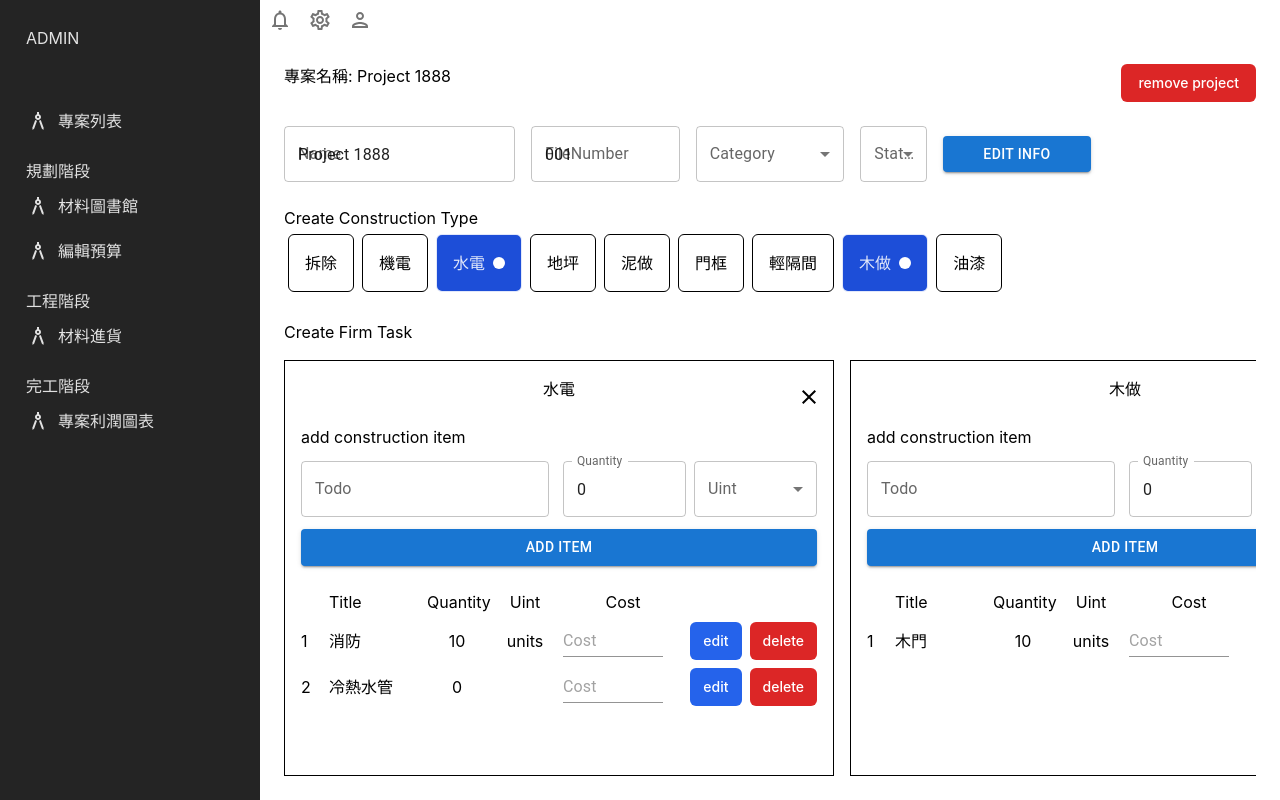
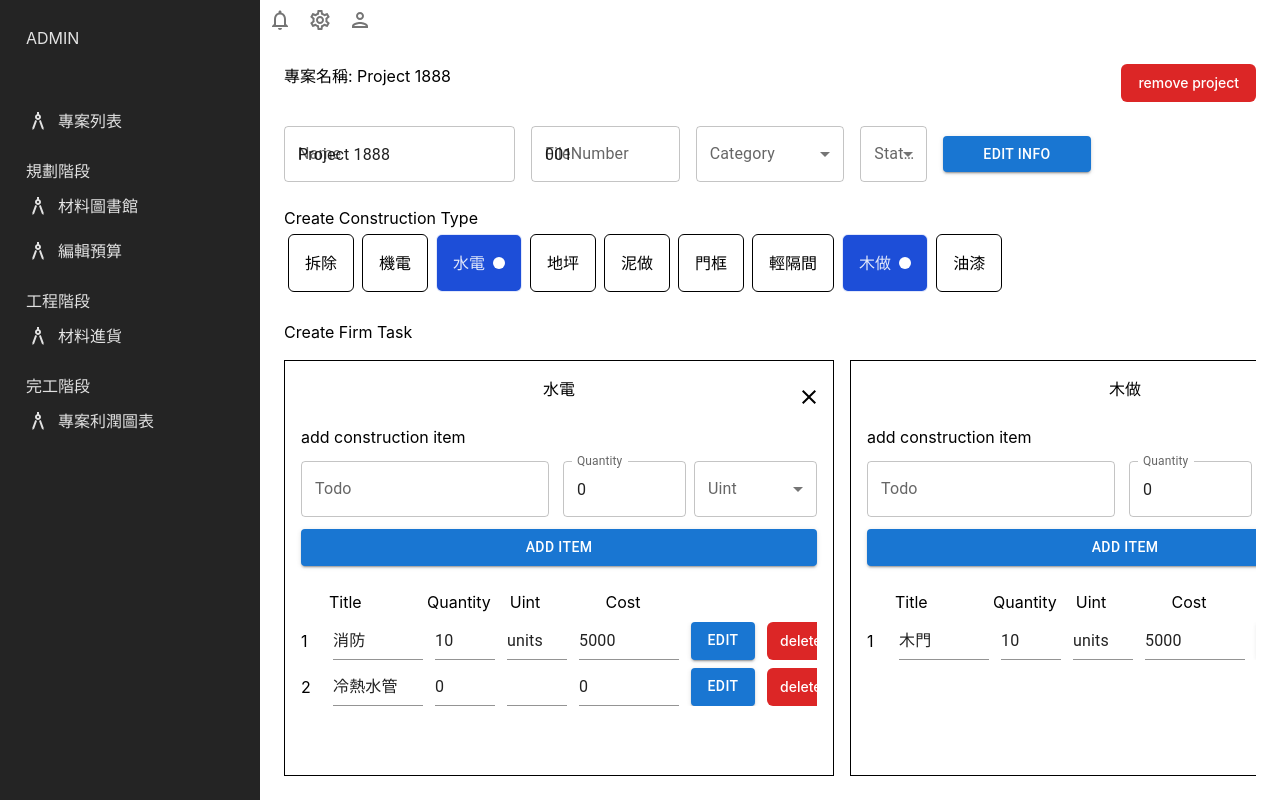
Before and after one commit to eddie8119/react-dashboard, a React (Vite) app: page /plan/project/0 in a window 1280 px wide. Built offline with nearby package versions, Linux system fonts and the light colour scheme; data requests are answered from the project's data file.

Commit message:
建立TaskTodo 請求編輯功能

```diff
--- a/src/content/dashboards/ProjectPlan/TodoPanel.tsx
+++ b/src/content/dashboards/ProjectPlan/TodoPanel.tsx
@@ -1,7 +1,9 @@
-import { useState, lazy, useContext, FC } from 'react';
+import { useState, lazy, useContext, useEffect, FC } from 'react';
 import ProjectContext from '../../../context/ProjectContext';
 import { editProjectThirdParty } from '../../../api/project';
 import Input from '@mui/material/Input';
+import { useForm } from 'react-hook-form';
+import { Button } from '@mui/material';
 const PopUp = lazy(() => import('../../../components/PopUp'));
 
 interface TodoPanelProps {
@@ -9,6 +11,13 @@ interface TodoPanelProps {
   index: number;
   firmTaskId: number;
   firmTaskLists: TaskData[];
+}
+
+interface FormValues {
+  todo: string;
+  uint: string;
+  quantity: number;
+  cost: number;
 }
 
 const TodoPanel: FC<TodoPanelProps> = ({
@@ -22,20 +31,33 @@ const TodoPanel: FC<TodoPanelProps> = ({
   const [openDeleteComfirmPop, setOpenDeleteComfirmPop] =
     useState<boolean>(false);
 
+  const form = useForm({
+    defaultValues: {
+      todo: '',
+      uint: '',
+      quantity: 0,
+      cost: 0,
+    },
+  });
+  const { setValue } = useForm();
+  const { register, handleSubmit } = form;
+
   const handleDeletePopOpen: () => void = () => {
     setOpenDeleteComfirmPop(true);
   };
   const handleDeletePopClose: () => void = () => {
     setOpenDeleteComfirmPop(false);
   };
-  const deleteTodo: (id: number) => void = async (id) => {
-    const handleFirmTaskLists = firmTaskLists.filter((item) => item.id !== id);
 
+  //共用方法handleUpdateTaskTodoApi
+  const handleUpdateTaskTodoApi = async (
+    updateData: TaskData[],
+  ): Promise<void> => {
     const updateThirdPartyLists = projectInfo.thirdPartyLists.map((item) => {
       if (item.id === firmTaskId) {
         return {
           ...item,
-          taskLists: handleFirmTaskLists,
+          taskLists: updateData,
         };
       }
       return item;
@@ -49,16 +71,47 @@ const TodoPanel: FC<TodoPanelProps> = ({
     }
   };
 
+  const deleteTodo: (id: number) => Promise<void> = async (id) => {
+    const updateFirmTaskLists = firmTaskLists.filter((item) => item.id !== id);
+    await handleUpdateTaskTodoApi(updateFirmTaskLists);
+  };
+
+  const editTodoSubmit = async (data: FormValues): Promise<void> => {
+    const { todo, uint } = data;
+    //在useFotm HTML中，表單處理後的值都是字符串
+    const quantity = parseInt(String(data.quantity), 10);
+    const cost = parseInt(String(data.cost), 10);
+
+    const formData: TaskData = {
+      todo,
+      uint,
+      quantity,
+      cost,
+      id: task.id,
+      price: task.price,
+      stock: task.stock,
+    };
+
+    //取代正在編輯的todo
+    const updateFirmTaskLists = firmTaskLists.map((item) => {
+      if (item.id === task.id) {
+        return formData;
+      }
+      return item;
+    });
+    await handleUpdateTaskTodoApi(updateFirmTaskLists);
+  };
+
+  useEffect(() => {
+    form.setValue('todo', task.todo);
+    form.setValue('quantity', task.quantity);
+    form.setValue('uint', task.uint);
+    form.setValue('cost', task.cost);
+  }, [task, setValue]);
+
   const btnLists = [
     {
       id: 1,
-      name: 'edit',
-      color: 'bg-blue-600',
-      hovercolor: 'bg-blue-700',
-      action: handleDeletePopOpen,
-    },
-    {
-      id: 2,
       name: 'delete',
       color: 'bg-red-600',
       hovercolor: 'bg-red-700',
@@ -67,18 +120,29 @@ const TodoPanel: FC<TodoPanelProps> = ({
   ];
 
   return (
-    <div key={task.id} className=" flex items-center justify-between">
-      <div className="flex  gap-2">
+    <div key={task.id} className=" flex items-center">
+      <form className="flex gap-3" onSubmit={handleSubmit(editTodoSubmit)}>
         <div className="flex w-[20px] items-center">{index + 1}</div>
-        <div className="flex w-[90px] items-center">{task.todo}</div>
-        <div className="flex w-[60px] items-center justify-center">
-          {task.quantity}
-        </div>
-        <div className="flex w-[60px] items-center justify-center">
-          {task.uint}
-        </div>
-        <Input placeholder="Cost" style={{ width: '100px' }} />
-      </div>
+        <Input type="text" {...register('todo')} style={{ width: '90px' }} />
+        <Input
+          type="number"
+          {...register('quantity')}
+          style={{ width: '60px' }}
+        />
+        <Input
+          type="text"
+          {...register('uint')}
+          style={{ width: '60px', textAlign: 'center' }}
+        />
+        <Input
+          type="number"
+          placeholder="Cost"
+          {...register('cost')}
+          style={{ width: '100px' }}
+        />
+        <Button type="submit" variant="contained" style={{ width: '20px' }}>
+          edit
+        </Button>
 
         <div className="flex gap-2">
           {btnLists.map((btn) => (
@@ -91,6 +155,7 @@ const TodoPanel: FC<TodoPanelProps> = ({
             </button>
           ))}
         </div>
+      </form>
 
       {/* 彈窗 */}
       <PopUp
```
Lines whose indentation alone changed are shown as unchanged.
